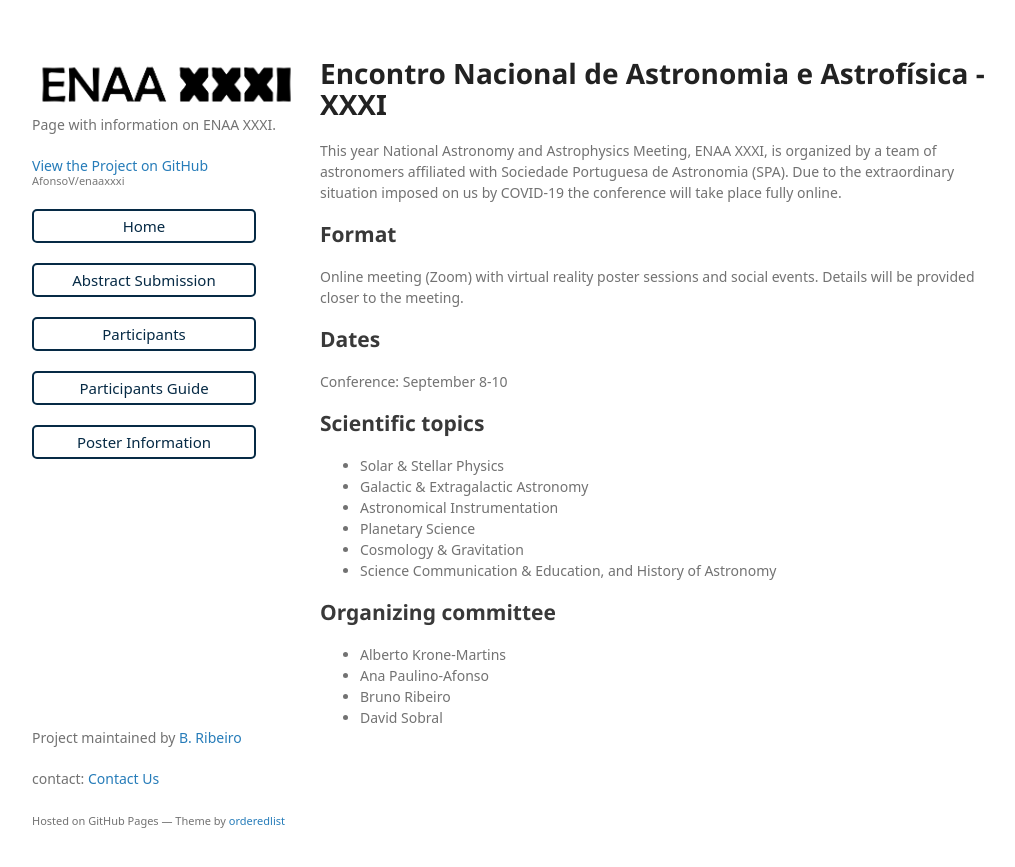
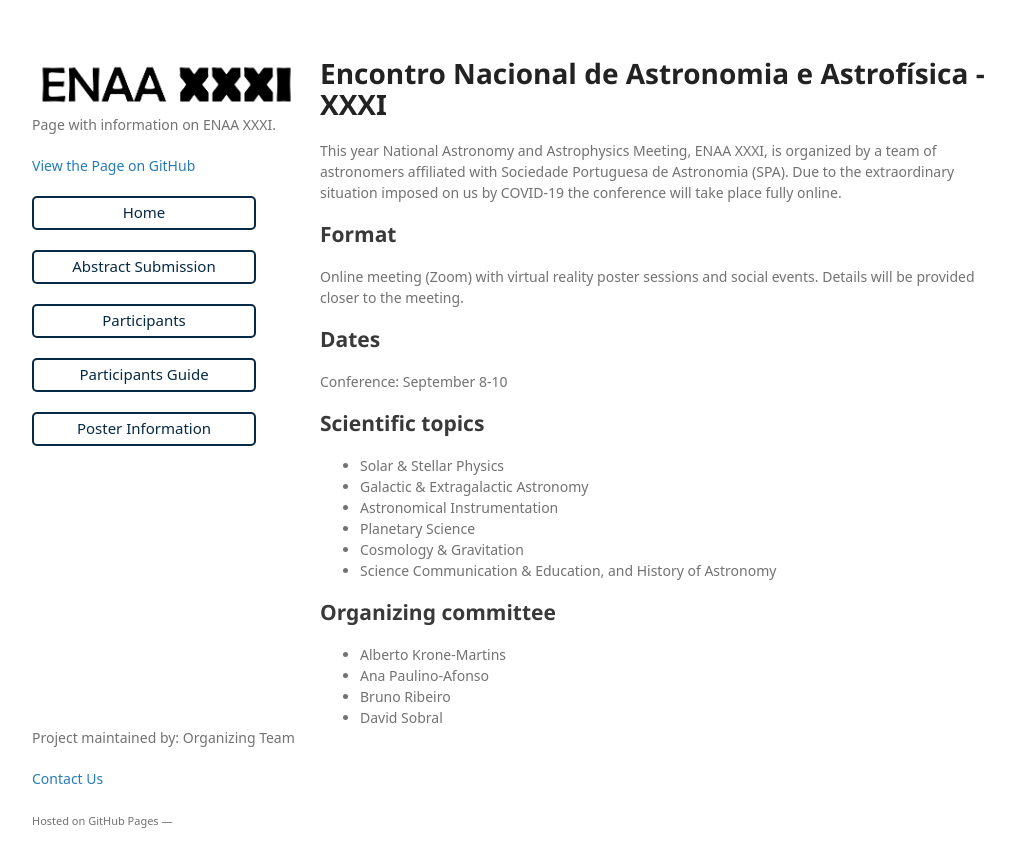
Before and after one commit to AfonsoV/enaaxxxi, a Jekyll site: the page built from index.md, in a window 1280 px wide. Shown: the top 867 px of the page, without its empty margins (128-1143 px from the left). Built offline with Jekyll 4.4.1, drawn with Linux system fonts in a browser that asks for light colours; some web fonts are replaced; our own code applies the rules of GitHub Pages for plain Markdown files.

Commit message:
Add files via upload

```diff
--- a/_layouts/default.html
+++ b/_layouts/default.html
@@ -22,7 +22,7 @@
         <p>{{ site.description | default: site.github.project_tagline }}</p>
 
         {% if site.github.is_project_page %}
-        <p class="view"><a href="{{ site.github.repository_url }}">View the Project on GitHub <small>{{ site.github.repository_nwo }}</small></a></p>
+        <p class="view"><a href="{{ site.github.repository_url }}">View the Page on GitHub</a></p>
         {% endif %}
 
         {% if site.github.is_user_page %}
@@ -64,10 +64,10 @@
       </section>
       <footer>
         {% if site.github.is_project_page %}
-        <p>Project maintained by <a href="{{ site.github.owner_url }}"> B. Ribeiro </a></p>
-        <p>contact: <a href="mailto:asofiafonso@gmail.com"> Contact Us </a></p>
+        <p>Project maintained by: Organizing Team </a></p>
+        <p><a href="mailto:brunorlr@gmail.com"> Contact Us </a></p>
         {% endif %}
-        <p><small>Hosted on GitHub Pages &mdash; Theme by <a href="https://github.com/orderedlist">orderedlist</a></small></p>
+        <p><small>Hosted on GitHub Pages &mdash; </small></p>
       </footer>
     </div>
     <script src="{{ "/assets/js/scale.fix.js" | relative_url }}"></script>
```
